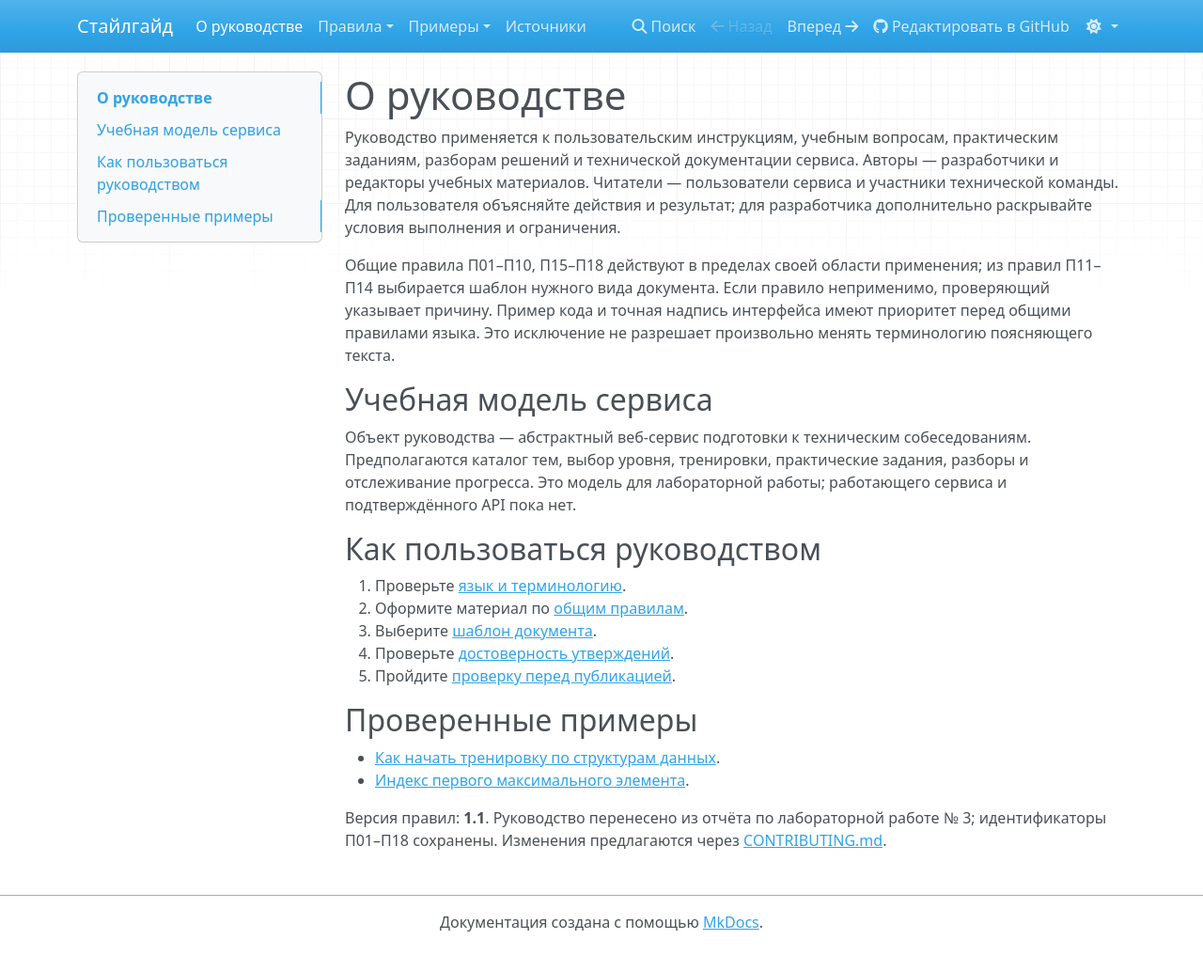
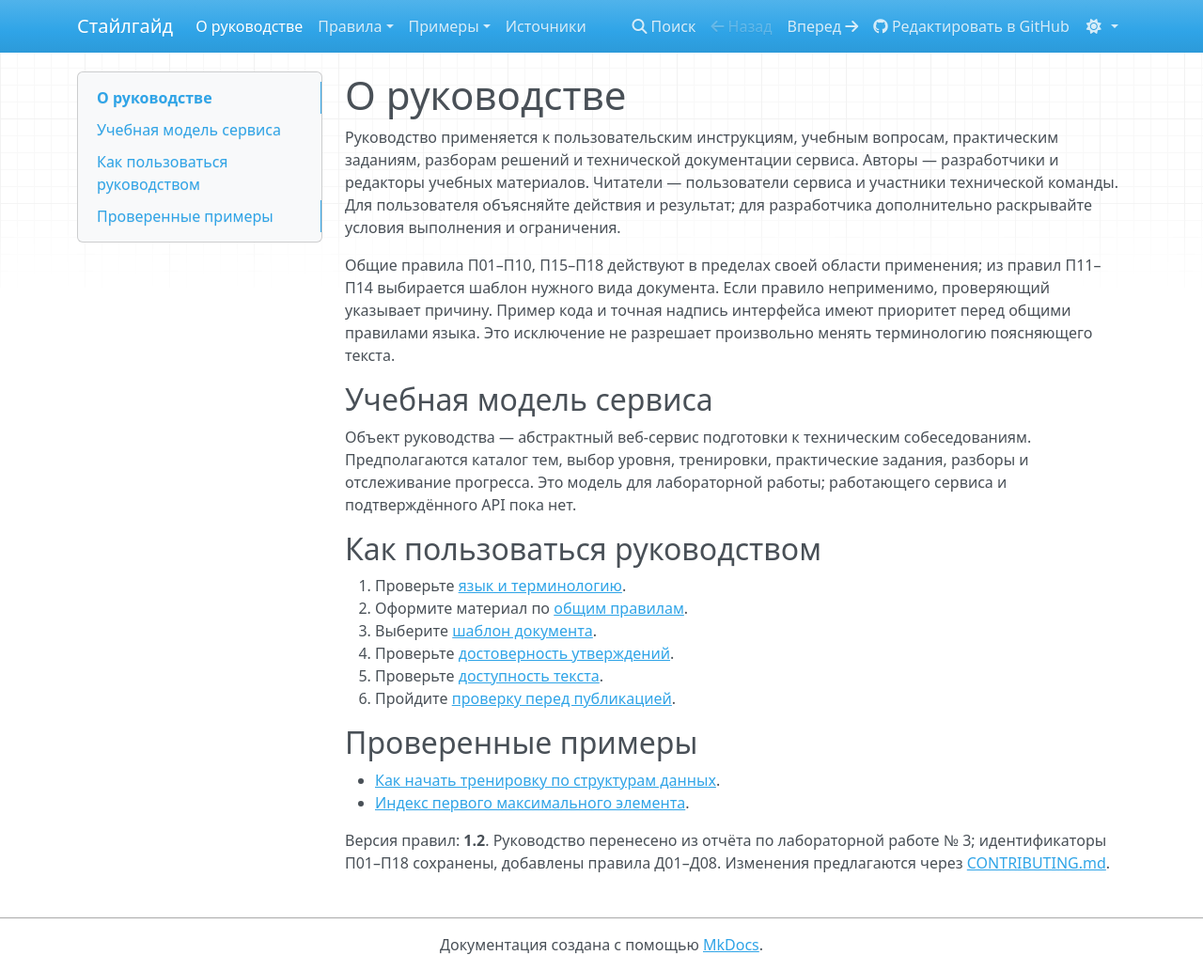
Before and after one commit to wurlinney/style-guide-project, an MkDocs documentation site: the page built from docs/index.md, in a window 1280 px wide and 1033 px high. Shown: the whole window at 94% size. Built offline with MkDocs 1.6.1, drawn with Linux system fonts in a browser that asks for light colours; nearby versions of some CDN libraries.

Commit message:
docs(accessibility): add text accessibility rules

```diff
--- a/docs/index.md
+++ b/docs/index.md
@@ -14,11 +14,12 @@
 2. Оформите материал по [общим правилам](formatting.md).
 3. Выберите [шаблон документа](templates.md).
 4. Проверьте [достоверность утверждений](accuracy.md).
-5. Пройдите [проверку перед публикацией](maintenance.md).
+5. Проверьте [доступность текста](accessibility.md).
+6. Пройдите [проверку перед публикацией](maintenance.md).
 
 ## Проверенные примеры
 
 - [Как начать тренировку по структурам данных](examples/start-training.md).
 - [Индекс первого максимального элемента](examples/first-maximum.md).
 
-Версия правил: **1.1**. Руководство перенесено из отчёта по лабораторной работе № 3; идентификаторы П01–П18 сохранены. Изменения предлагаются через [CONTRIBUTING.md](https://github.com/wurlinney/style-guide-project/blob/main/CONTRIBUTING.md).
+Версия правил: **1.2**. Руководство перенесено из отчёта по лабораторной работе № 3; идентификаторы П01–П18 сохранены, добавлены правила Д01–Д08. Изменения предлагаются через [CONTRIBUTING.md](https://github.com/wurlinney/style-guide-project/blob/main/CONTRIBUTING.md).
--- a/mkdocs.yml
+++ b/mkdocs.yml
@@ -33,6 +33,7 @@ nav:
       - Шаблоны документов: templates.md
       - Ошибки и достоверность: accuracy.md
       - Проверка и сопровождение: maintenance.md
+      - Доступность текста: accessibility.md
   - Примеры:
       - Пользовательская инструкция: examples/start-training.md
       - Практическое задание: examples/first-maximum.md
```
Also changed, not shown: README.md (+1 -0 lines), docs/accessibility.md (added, +65 -0 lines), docs/formatting.md (+2 -0 lines), docs/maintenance.md (+2 -0 lines).
